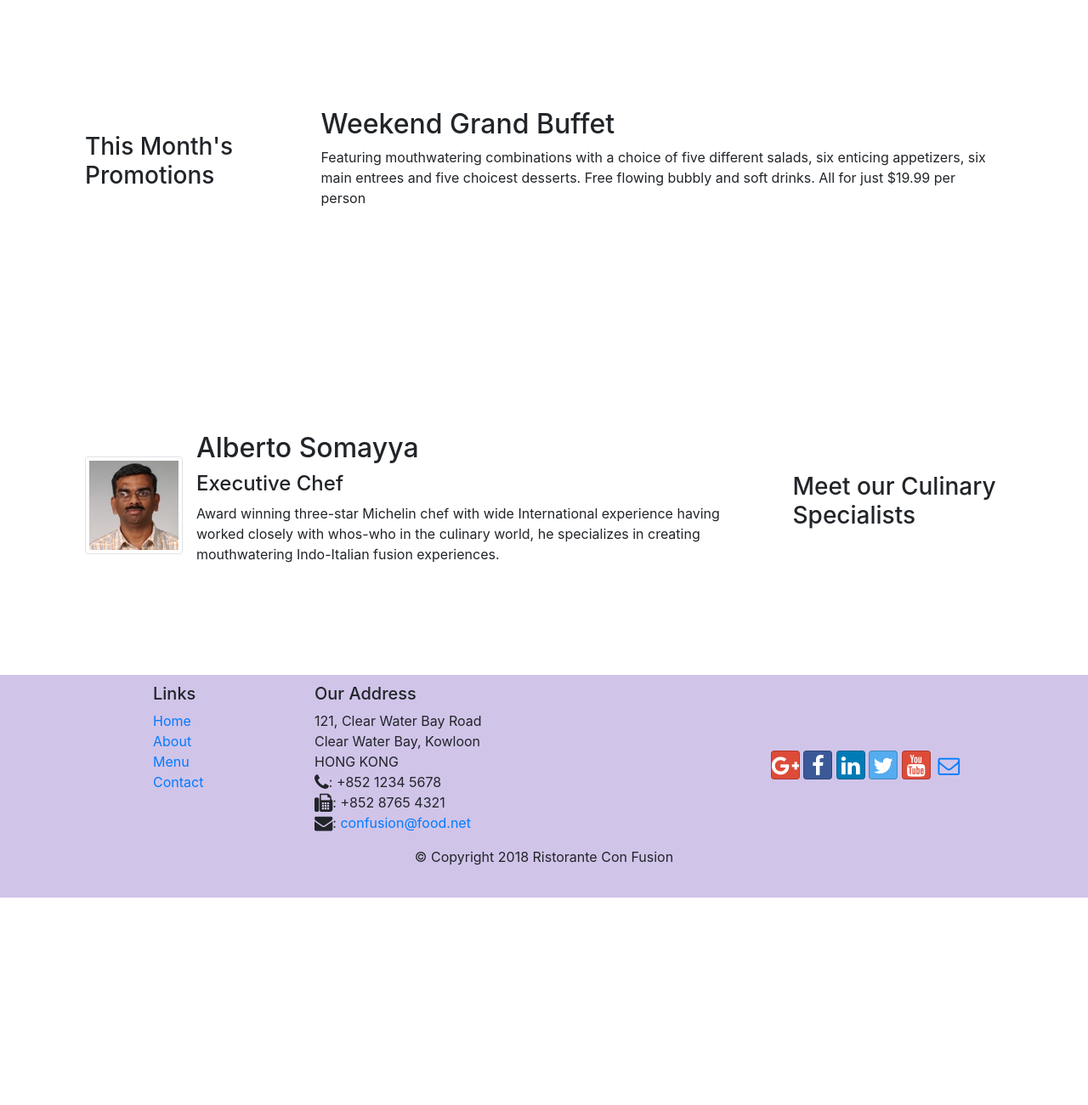
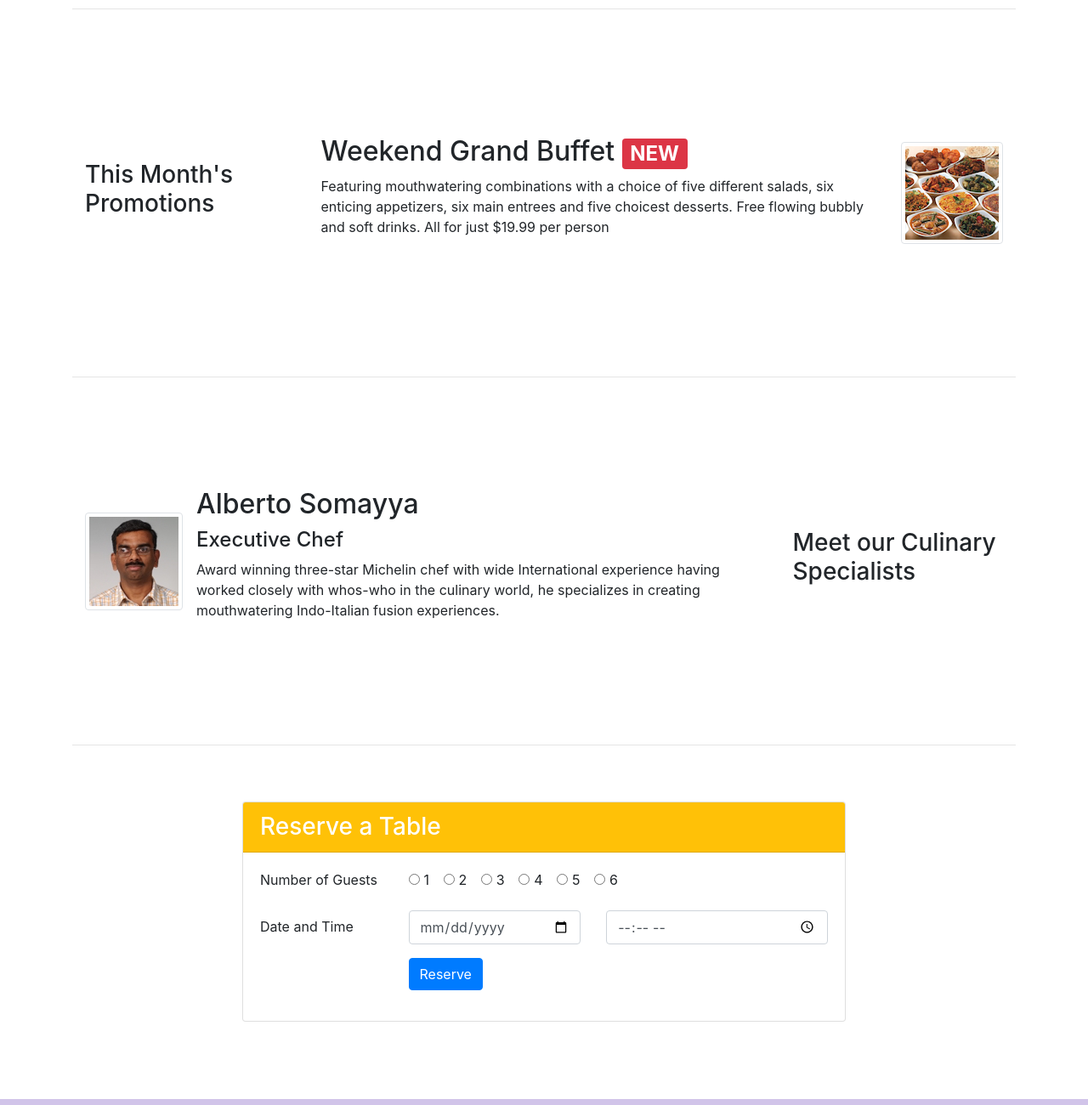
Before and after one commit to m7md-hisham/git-test, a website: page index.html in a window 1280 px wide. Shown: the part 740-2040 px from the top of the page at 85% size. Before the commit the page ends 1796 px from the top, so only its background shows below. Drawn offline with nearby package versions, Linux system fonts and the light colour scheme.

Commit message:
Assignment 2

```diff
--- a/index.html
+++ b/index.html
@@ -38,8 +38,11 @@
                     <h1>Ristorante con Fusion</h1>
                     <p>We take inspiration from the World's best cuisines, and create a unique fusion experience. Our lipsmacking creations will tickle your culinary senses!</p>
                 </div>
-                <div class="col-12 col-sm align-self-center">
+                <div class="col-12 col-sm-3 align-self-center">
                     <img src="img/logo.png" class="img-fluid">
+                </div>
+                <div class="col-12 col-sm-3 align-self-center">
+                    <a class="btn btn-warning btn-lg btn-block" role="button" href="#reserveTable">Reserve Table</a>
                 </div>
             </div>
         </div>
@@ -55,23 +58,31 @@
                     <img class="d-flex mr-3 img-thumbnail align-self-center" src="img/uthappizza.png"
                     alt="uthappizza">
                     <div class="media-body">
-                        <h2 class="mt-0">Uthappizza</h2>
+                        <h2 class="mt-0">Uthappizza <span class="badge badge-danger">HOT</span>
+                        <span class="badge badge-bill badge-secondary">$4.99</span></h2>
                         <p class="d-none d-sm-block">A unique combination of Indian Uthappam (pancake) and Italian pizza, topped with Cerignola olives, ripe vine cherry tomatoes, Vidalia onion, Guntur chillies and Buffalo Paneer.</p>
                     </div>
                 </div>
             </div>
         </div>
-
+        <hr>
 
         <div class="row row-content align-items-center">
             <div class="col-12 col-sm-4 col-md-3">
                 <h3>This Month's Promotions</h3>
             </div>
             <div class="col col-sm col-md">
-                <h2>Weekend Grand Buffet</h2>
-                <p class="d-none d-sm-block">Featuring mouthwatering combinations with a choice of five different salads, six enticing appetizers, six main entrees and five choicest desserts. Free flowing bubbly and soft drinks. All for just $19.99 per person </p>
+                <div class="media">
+                    <div class="media-body">
+                        <h2 class="mt-0">Weekend Grand Buffet <span class="badge badge-danger">NEW</span></h2>
+                        <p class="d-none d-sm-block">Featuring mouthwatering combinations with a choice of five different salads, six enticing appetizers, six main entrees and five choicest desserts. Free flowing bubbly and soft drinks. All for just $19.99 per person </p>
+                    </div>
+                    <img class="d-flex ml-3 img-thumbnail align-self-center" src="img/buffet.png"
+                    alt="buffet">
+                </div>
             </div>
         </div>
+        <hr>
 
         <div class="row row-content align-items-center">
             <div class="col-12 col-sm-4 order-sm-last col-md-3">
@@ -85,6 +96,68 @@
                         <h2 class="mt-0">Alberto Somayya</h2>
                         <h4>Executive Chef</h4>
                         <p class="d-none d-sm-block">Award winning three-star Michelin chef with wide International experience having worked closely with whos-who in the culinary world, he specializes in creating mouthwatering Indo-Italian fusion experiences. </p>
+                    </div>
+                </div>
+            </div>
+        </div>
+        <hr>
+
+        <div class="row row-content" id="reserveTable">
+            <div class="col-12 col-sm-8 offset-sm-2">
+                <div class="card">
+                    <h3 class="card-header bg-warning text-white">Reserve a Table</h3>
+                    <div class="card-body">
+                        <form>
+                            <div class="form-group row">
+                                <label for="inlineRadioOptions" class="col-12 col-sm-3">Number of Guests</label>
+                                <div class="col-12 col-sm-9">
+                                    <div class="form-check form-check-inline">
+                                        <input class="form-check-input" type="radio" name="inlineRadioOptions" id="inlineRadio1" value="option1">
+                                        <label class="form-check-label" for="inlineRadio1">1</label>
+                                    </div>
+                                    <div class="form-check form-check-inline">
+                                        <input class="form-check-input" type="radio" name="inlineRadioOptions" id="inlineRadio2" value="option2">
+                                        <label class="form-check-label" for="inlineRadio2">2</label>
+                                    </div>
+                                    <div class="form-check form-check-inline">
+                                        <input class="form-check-input" type="radio" name="inlineRadioOptions" id="inlineRadio3" value="option3">
+                                        <label class="form-check-label" for="inlineRadio3">3</label>
+                                    </div>
+                                    <div class="form-check form-check-inline">
+                                        <input class="form-check-input" type="radio" name="inlineRadioOptions" id="inlineRadio4" value="option4">
+                                        <label class="form-check-label" for="inlineRadio4">4</label>
+                                    </div>
+                                    <div class="form-check form-check-inline">
+                                        <input class="form-check-input" type="radio" name="inlineRadioOptions" id="inlineRadio5" value="option5">
+                                        <label class="form-check-label" for="inlineRadio5">5</label>
+                                    </div>
+                                    <div class="form-check form-check-inline">
+                                        <input class="form-check-input" type="radio" name="inlineRadioOptions" id="inlineRadio6" value="option6">
+                                        <label class="form-check-label" for="inlineRadio6">6</label>
+                                    </div>
+                                </div>
+                            </div>
+
+                            <div class="form-group row">
+                                <label for="date" class="col-12 col-sm-3 col-form-label">Date and Time</label>
+                                <div class="col-12 col-sm-4">
+                                    <input type="date" class="form-control" id="date" name="date"
+                                    placeholder="Date">
+                                </div>
+                                <div class="col-12 col-sm-5">
+                                    <input type="time" class="form-control" id="time" name="time"
+                                    placeholder="Time">
+                                </div>
+                            </div>
+
+                            <div class="form-group row">
+                                <div class="offset-sm-3 col-sm-10">
+                                    <button type="submit" class="btn btn-primary">
+                                        Reserve
+                                    </button>
+                                </div>
+                            </div>
+                        </form>
                     </div>
                 </div>
             </div>
```
